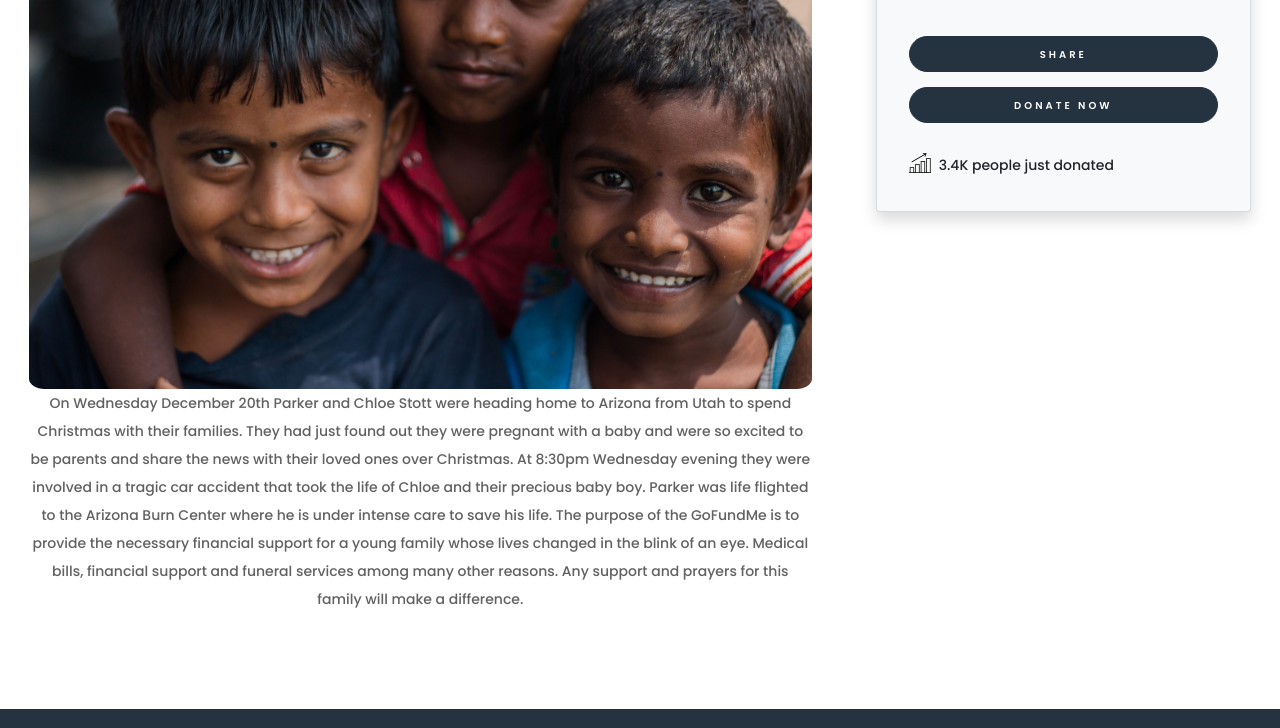
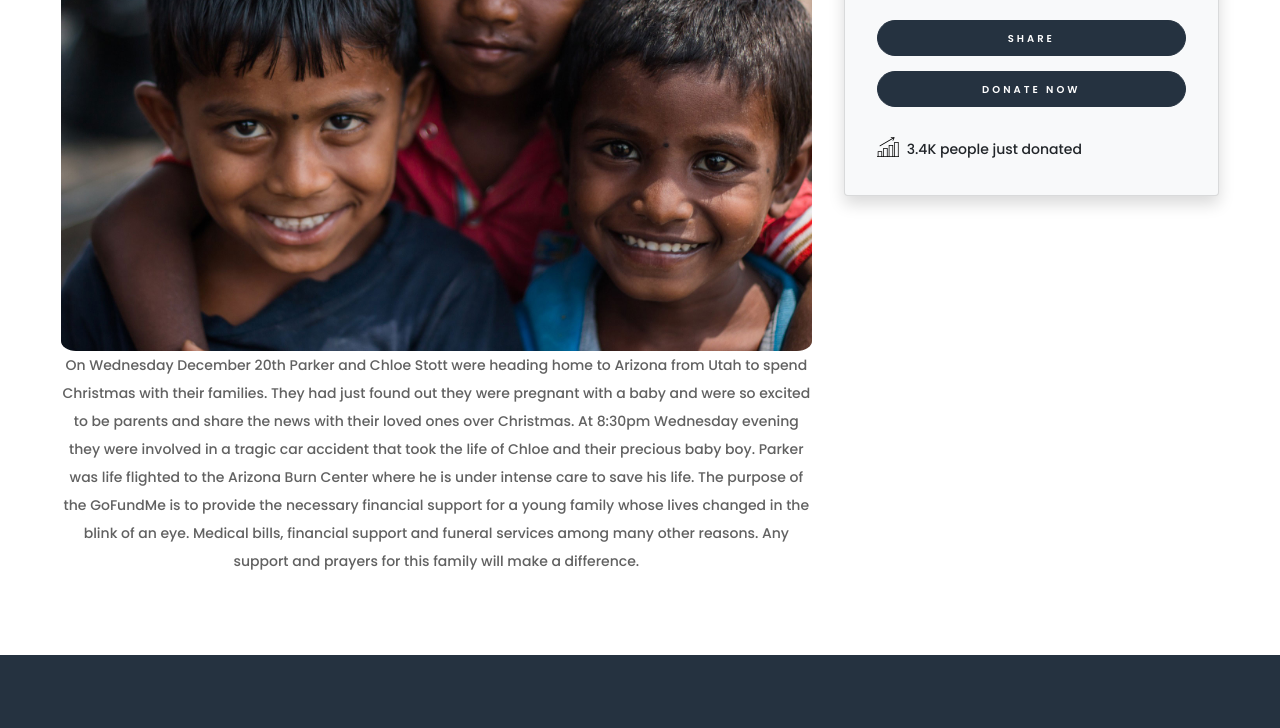
Before and after one commit to realshivam/lillah, a plain HTML site: page donation.html in a window 1280 px wide. Shown: the part 265-993 px from the top of the page. Drawn offline with Linux system fonts and the light colour scheme.

Commit message:
donation

```diff
--- a/donation.html
+++ b/donation.html
@@ -144,13 +144,14 @@
 
     <div class="inner-page">
       <!-- about section -->
+      <div class="ms-sm-2 me-sm-2 ms-md-5 me-md-5 ms-lg-5 me-lg-5 ms-xl-5 me-xl-5">
         <div class="row">
           <div class="d-lg-flex d-md-flex d-sm-inline-flex">
             <div
               class="p-3 mb-5 col-lg-6 col-md-6 col-sm-12 text-center"
               style="flex: 2"
             >
-            <div class="p-3">
+              <div class="">
                 <img
                   style="width: 100%; border-radius: 2%"
                   src="./images/bg_2.jpg"
@@ -177,7 +178,7 @@
 
             </div>
             <div class="p-3 mb-5 col-lg-6 col-md-6 col-sm-12" style="flex: 1">
-            <div class="p-sm-1 p-md-3 p-lg-3 p-xl-3">
+              <div class="">
                 <div
                   class="shadow p-3 mb-5 bg-body-tertiary rounded card text-dark bg-light mb-3"
                 >
@@ -229,6 +230,7 @@
                         </svg>
 
                         <span class="ms-2 mt-1">3.4K people just donated</span>
+                      </div>
                     </div>
                   </div>
                 </div>
```
Lines whose indentation alone changed are shown as unchanged.
